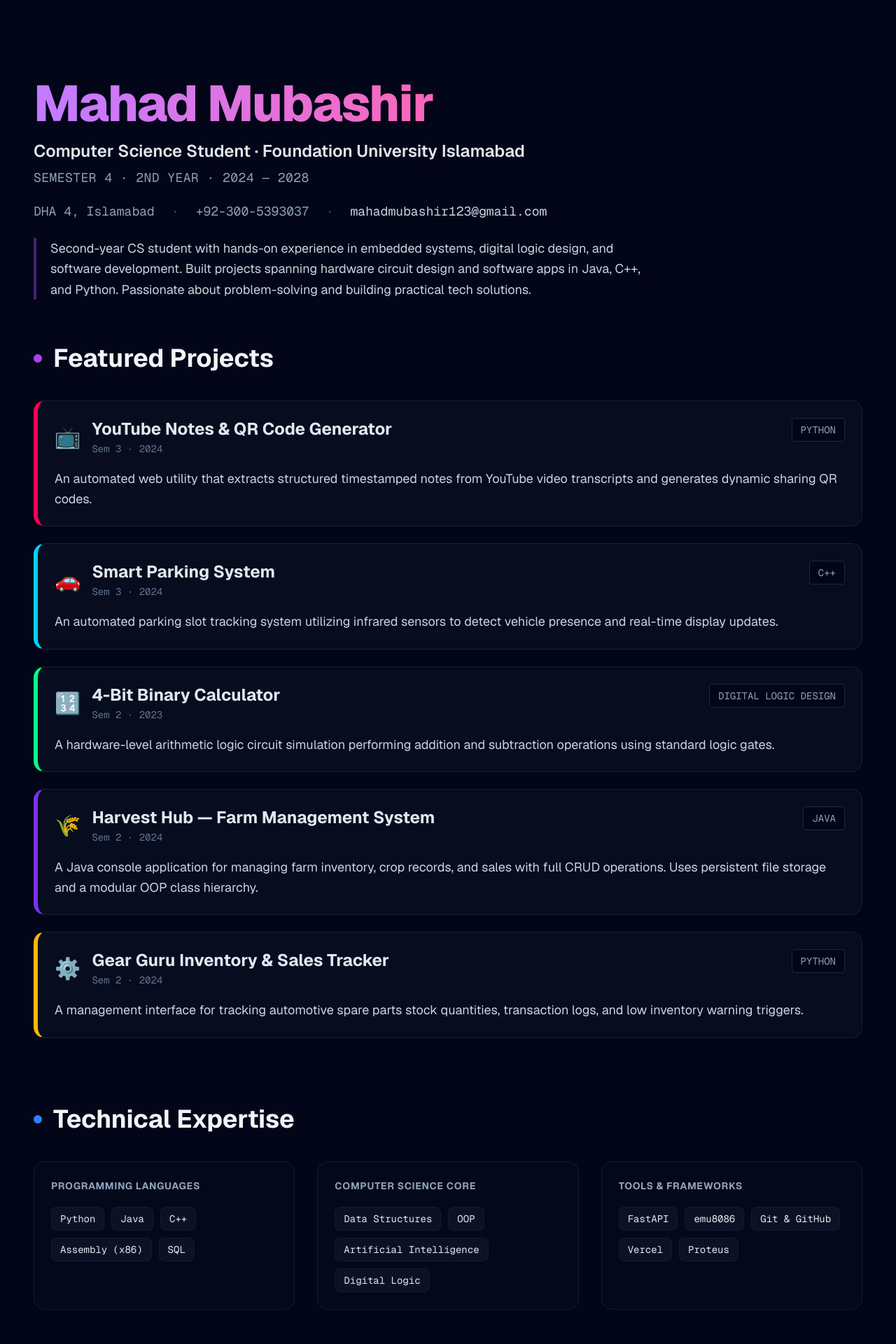
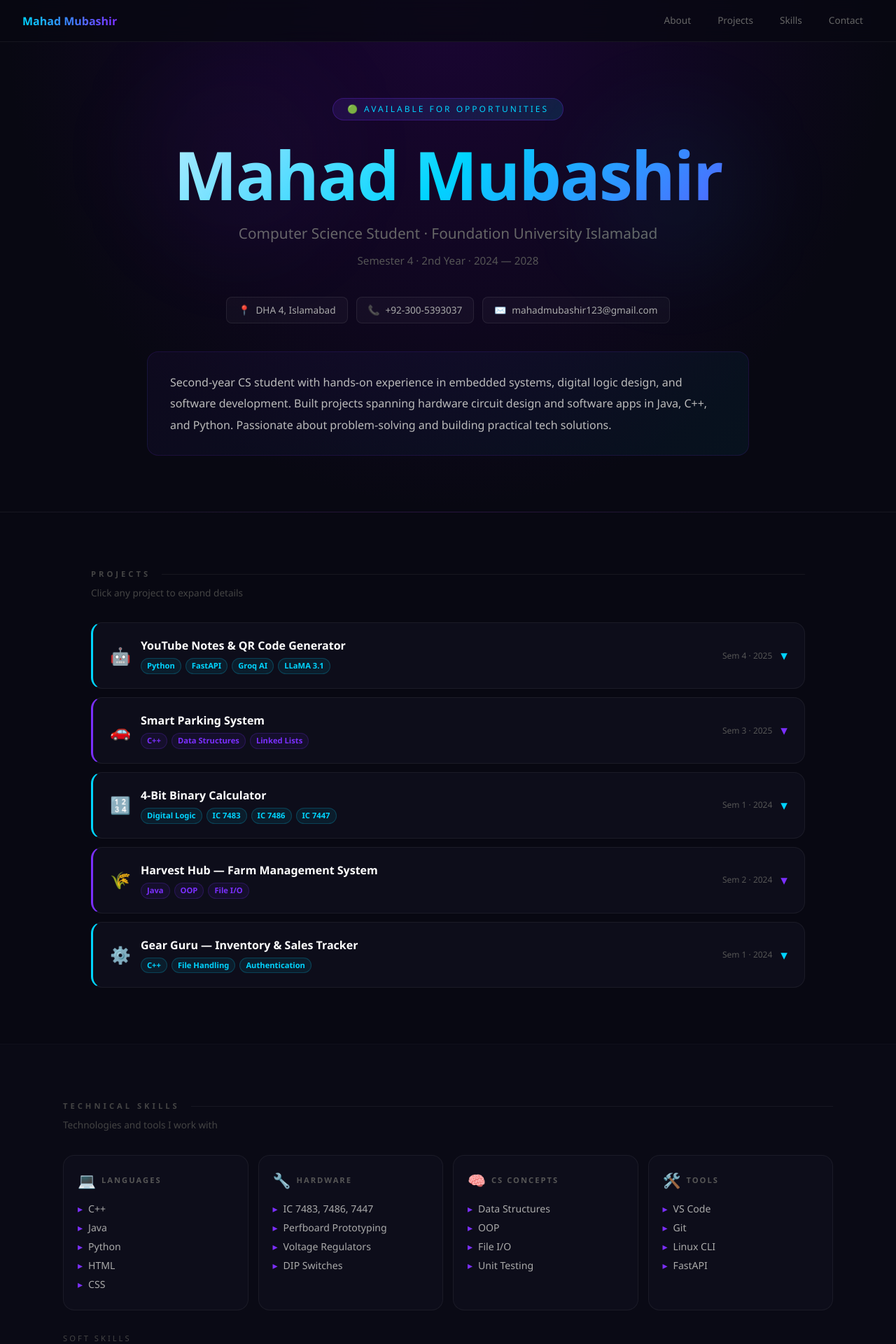
Before and after one commit to mahadmansoormubashir/my-cv, a Next.js app: page / in a window 1280 px wide. Shown: the top 1920 px of the page at 70% size. Built offline with nearby package versions, Linux system fonts and the light colour scheme.

Commit message:
restored correct cv

```diff
--- a/app/page.tsx
+++ b/app/page.tsx
@@ -1,35 +1,33 @@
 "use client";
+import { useState } from "react";
 
-import React, { useState } from "react";
-
-// 1. Projects Data Array
 const projects = [
   {
     title: "YouTube Notes & QR Code Generator",
-    tech: ["Python", "FastAPI", "API Integration"],
-    date: "Sem 3 · 2024",
-    description: "An automated web utility that extracts structured timestamped notes from YouTube video transcripts and generates dynamic sharing QR codes.",
-    color: "#ff0055",
-    icon: "📺",
-    github: "https://github.com/mahadmansoormubashir/youtube-notes",
+    tech: ["Python", "FastAPI", "Groq AI", "LLaMA 3.1"],
+    date: "Sem 4 · 2025",
+    description: "A full-stack AI web app with two tools: a YouTube Notes Generator that fetches video transcripts and uses LLaMA 3.1 via Groq API to produce structured study notes, and a QR Code Generator that converts any URL into a downloadable QR image. Built with a FastAPI backend and vanilla JS frontend.",
+    color: "#00d4ff",
+    icon: "🤖",
+    github: "",
   },
   {
     title: "Smart Parking System",
-    tech: ["C++", "Embedded Systems", "Sensors"],
-    date: "Sem 3 · 2024",
-    description: "An automated parking slot tracking system utilizing infrared sensors to detect vehicle presence and real-time display updates.",
-    color: "#00d2ff",
+    tech: ["C++", "Data Structures", "Linked Lists"],
+    date: "Sem 3 · 2025",
+    description: "A linked-list-based backend system to manage real-time parking slot availability. Features a ParkingSlot node class with slot ID and occupancy tracking, with full unit test coverage including edge cases.",
+    color: "#7b2fff",
     icon: "🚗",
-    github: "https://github.com/mahadmansoormubashir/smart-parking",
+    github: "",
   },
   {
     title: "4-Bit Binary Calculator",
-    tech: ["Digital Logic Design", "Proteus", "Hardware"],
-    date: "Sem 2 · 2023",
-    description: "A hardware-level arithmetic logic circuit simulation performing addition and subtraction operations using standard logic gates.",
-    color: "#00ff87",
+    tech: ["Digital Logic", "IC 7483", "IC 7486", "IC 7447"],
+    date: "Sem 1 · 2024",
+    description: "Hardware binary calculator built on perfboard using TTL logic ICs, performing addition and XOR on 4-bit operands. Includes a 7-segment display decoder for real-time binary-to-decimal output.",
+    color: "#00d4ff",
     icon: "🔢",
-    github: "https://github.com/mahadmansoormubashir/binary-calculator",
+    github: "",
   },
   {
     title: "Harvest Hub — Farm Management System",
@@ -38,176 +36,312 @@ const projects = [
     description: "A Java console application for managing farm inventory, crop records, and sales with full CRUD operations. Uses persistent file storage and a modular OOP class hierarchy.",
     color: "#7b2fff",
     icon: "🌾",
-    github: "https://github.com/mahadmansoormubashir/harvest-hub",
+    github: "",
   },
   {
-    title: "Gear Guru Inventory & Sales Tracker",
-    tech: ["Python", "Data Structures", "File Handling"],
-    date: "Sem 2 · 2024",
-    description: "A management interface for tracking automotive spare parts stock quantities, transaction logs, and low inventory warning triggers.",
-    color: "#ffb700",
+    title: "Gear Guru — Inventory & Sales Tracker",
+    tech: ["C++", "File Handling", "Authentication"],
+    date: "Sem 1 · 2024",
+    description: "C++ inventory management app with login authentication, product tracking, and automated profit calculation. Data persists across sessions using file streams.",
+    color: "#00d4ff",
     icon: "⚙️",
     github: "https://github.com/mahadmansoormubashir/gear-guru",
   },
 ];
 
-// 2. Skills Categories
-const skillCategories = [
-  {
-    title: "Programming Languages",
-    skills: ["Python", "Java", "C++", "Assembly (x86)", "SQL"],
-  },
-  {
-    title: "Computer Science Core",
-    skills: ["Data Structures", "OOP", "Artificial Intelligence", "Digital Logic"],
-  },
-  {
-    title: "Tools & Frameworks",
-    skills: ["FastAPI", "emu8086", "Git & GitHub", "Vercel", "Proteus"],
-  },
+const skills = [
+  { label: "Languages", emoji: "💻", items: ["C++", "Java", "Python", "HTML", "CSS"] },
+  { label: "Hardware", emoji: "🔧", items: ["IC 7483, 7486, 7447", "Perfboard Prototyping", "Voltage Regulators", "DIP Switches"] },
+  { label: "CS Concepts", emoji: "🧠", items: ["Data Structures", "OOP", "File I/O", "Unit Testing"] },
+  { label: "Tools", emoji: "🛠️", items: ["VS Code", "Git", "Linux CLI", "FastAPI"] },
 ];
 
 export default function Home() {
-  const [expandedProject, setExpandedProject] = useState<number | null>(null);
+  const [openProject, setOpenProject] = useState<number | null>(null);
+  const [activeNav, setActiveNav] = useState("home");
 
   return (
-    <div className="min-h-screen bg-slate-950 text-slate-100 font-sans selection:bg-purple-500 selection:text-white">
-      {/* Hero Section */}
-      <header className="max-w-7xl mx-auto pt-28 pb-16 px-8 md:px-12 text-center md:text-left">
-        <h1 className="text-5xl md:text-7xl font-extrabold tracking-tight bg-clip-text text-transparent bg-gradient-to-r from-purple-400 via-pink-400 to-blue-400 mb-4">
+    <main style={{ fontFamily: "'Segoe UI', system-ui, sans-serif", backgroundColor: "#080812", color: "#e8e8e8", minHeight: "100vh", margin: 0, padding: 0 }}>
+
+      {/* Navbar */}
+      <nav style={{
+        position: "fixed", top: 0, left: 0, right: 0, zIndex: 100,
+        background: "#080812cc",
+        backdropFilter: "blur(12px)",
+        borderBottom: "1px solid #ffffff0f",
+        padding: "0 32px",
+        display: "flex", alignItems: "center", justifyContent: "space-between",
+        height: "60px",
+      }}>
+        <span style={{ fontWeight: "800", fontSize: "1rem", background: "linear-gradient(90deg, #00d4ff, #7b2fff)", WebkitBackgroundClip: "text", WebkitTextFillColor: "transparent" }}>
+          Mahad Mubashir
+        </span>
+        <div style={{ display: "flex", gap: "8px" }}>
+          {["About", "Projects", "Skills", "Contact"].map(item => (
+            <button key={item} onClick={() => {
+              setActiveNav(item.toLowerCase());
+              document.getElementById(item.toLowerCase())?.scrollIntoView({ behavior: "smooth" });
+            }} style={{
+              background: activeNav === item.toLowerCase() ? "#ffffff15" : "transparent",
+              border: "1px solid " + (activeNav === item.toLowerCase() ? "#ffffff22" : "transparent"),
+              color: activeNav === item.toLowerCase() ? "#fff" : "#666",
+              padding: "6px 14px",
+              borderRadius: "8px",
+              cursor: "pointer",
+              fontSize: "0.85rem",
+              fontWeight: "500",
+            }}>{item}</button>
+          ))}
+        </div>
+      </nav>
+
+      {/* Hero */}
+      <header id="about" style={{
+        paddingTop: "140px", paddingBottom: "80px", paddingLeft: "40px", paddingRight: "40px",
+        textAlign: "center",
+        background: "radial-gradient(ellipse at 50% 0%, #1a0533 0%, #080812 70%)",
+        borderBottom: "1px solid #ffffff0f",
+        position: "relative",
+        overflow: "hidden",
+      }}>
+        <div style={{ position: "absolute", top: "10%", left: "15%", width: "300px", height: "300px", borderRadius: "50%", background: "#7b2fff0a", filter: "blur(60px)", pointerEvents: "none" }} />
+        <div style={{ position: "absolute", top: "20%", right: "15%", width: "250px", height: "250px", borderRadius: "50%", background: "#00d4ff0a", filter: "blur(60px)", pointerEvents: "none" }} />
+
+        <div style={{
+          display: "inline-block",
+          background: "linear-gradient(135deg, #7b2fff22, #00d4ff22)",
+          border: "1px solid #7b2fff44",
+          borderRadius: "50px",
+          padding: "6px 20px",
+          fontSize: "0.75rem",
+          letterSpacing: "3px",
+          textTransform: "uppercase",
+          color: "#00d4ff",
+          marginBottom: "24px",
+        }}>
+          🟢 Available for Opportunities
+        </div>
+
+        <h1 style={{
+          fontSize: "clamp(2.5rem, 8vw, 6rem)",
+          fontWeight: "900",
+          margin: "0 0 16px",
+          background: "linear-gradient(135deg, #ffffff 0%, #00d4ff 50%, #7b2fff 100%)",
+          WebkitBackgroundClip: "text",
+          WebkitTextFillColor: "transparent",
+          letterSpacing: "-2px",
+          lineHeight: "1.1",
+        }}>
           Mahad Mubashir
         </h1>
 
-        <p className="text-xl md:text-2xl text-slate-200 font-semibold mb-2">
+        <p style={{ fontSize: "1.3rem", color: "#666", margin: "0 0 12px", fontWeight: "400" }}>
           Computer Science Student · Foundation University Islamabad
         </p>
-
-        <p className="text-base md:text-lg text-slate-400 font-mono tracking-wide mb-5">
-          SEMESTER 4 · 2ND YEAR · 2024 — 2028
+        <p style={{ fontSize: "0.95rem", color: "#555", margin: "0 0 40px" }}>
+          Semester 4 · 2nd Year · 2024 — 2028
         </p>
 
-        <div className="flex flex-wrap items-center justify-center md:justify-start gap-x-6 gap-y-2 text-base md:text-lg text-slate-400 font-mono mb-6">
-          <span>DHA 4, Islamabad</span>
-          <span className="hidden sm:inline text-slate-600">·</span>
-          <span>+92-300-5393037</span>
-          <span className="hidden sm:inline text-slate-600">·</span>
-          <a href="mailto:mahadmubashir123@gmail.com" className="text-slate-300 hover:text-purple-400 transition-colors">
-            mahadmubashir123@gmail.com
-          </a>
+        <div style={{ display: "flex", justifyContent: "center", flexWrap: "wrap", gap: "12px", fontSize: "0.85rem", marginBottom: "40px" }}>
+          {[
+            { icon: "📍", text: "DHA 4, Islamabad" },
+            { icon: "📞", text: "+92-300-5393037" },
+            { icon: "✉️", text: "mahadmubashir123@gmail.com" },
+          ].map((item) => (
+            <div key={item.text} style={{
+              background: "#ffffff08", border: "1px solid #ffffff15",
+              borderRadius: "8px", padding: "8px 16px", color: "#aaa",
+              display: "flex", alignItems: "center", gap: "8px",
+            }}>
+              <span>{item.icon}</span><span>{item.text}</span>
             </div>
-
-        <p className="text-base md:text-lg text-slate-300 leading-relaxed max-w-4xl mx-auto md:mx-0 border-l-4 border-purple-500/40 pl-5">
-          Second-year CS student with hands-on experience in embedded systems, digital logic design, and software development. Built projects spanning hardware circuit design and software apps in Java, C++, and Python. Passionate about problem-solving and building practical tech solutions.
-        </p>
-      </header>
-
-      <main className="max-w-7xl mx-auto px-8 md:px-12 space-y-24 pb-28">
-        {/* Projects Section */}
-        <section>
-          <h2 className="text-3xl md:text-4xl font-bold mb-10 flex items-center gap-4">
-            <span className="h-3 w-3 rounded-full bg-purple-500 animate-pulse" />
-            Featured Projects
-          </h2>
-
-          <div className="grid gap-6">
-            {projects.map((project, index) => {
-              const isExpanded = expandedProject === index;
-              return (
-                <div
-                  key={index}
-                  onClick={() => setExpandedProject(isExpanded ? null : index)}
-                  className="group bg-slate-900/40 border border-slate-800/80 hover:border-slate-700 rounded-2xl p-6 cursor-pointer transition-all duration-300 backdrop-blur-sm shadow-md hover:shadow-xl"
-                  style={{ borderLeft: `6px solid ${project.color}` }}
-                >
-                  <div className="flex items-start justify-between gap-4">
-                    <div className="flex items-center gap-4">
-                      <span className="text-3xl" role="img" aria-label="project icon">{project.icon}</span>
-                      <div>
-                        <h3 className="font-bold text-xl md:text-2xl text-slate-200 group-hover:text-white transition-colors">
-                          {project.title}
-                        </h3>
-                        <span className="text-xs md:text-sm text-slate-500 font-mono">
-                          {project.date}
-                        </span>
-                      </div>
-                    </div>
-                    <span className="text-slate-400 text-xs md:text-sm font-mono uppercase bg-slate-950 px-3 py-1.5 rounded border border-slate-800 shrink-0">
-                      {project.tech[0]}
-                    </span>
-                  </div>
-
-                  {/* Description container checks expansion state to avoid jumpy hover states */}
-                  <p className={`mt-4 text-base md:text-lg text-slate-300 leading-relaxed transition-all duration-300 ${isExpanded ? "" : "line-clamp-2"}`}>
-                    {project.description}
-                  </p>
-
-                  {isExpanded && (
-                    <div className="mt-6 pt-5 border-t border-slate-800/60 flex flex-wrap gap-4 items-center justify-between dynamic-fade-in">
-                      <div className="flex gap-2 flex-wrap">
-                        {project.tech.map((t, i) => (
-                          <span
-                            key={i}
-                            className="text-xs md:text-sm bg-slate-950 text-slate-300 px-3 py-1.5 rounded-full border border-slate-800 font-medium"
-                          >
-                            {t}
-                          </span>
           ))}
         </div>
 
+        <div style={{
+          maxWidth: "860px", margin: "0 auto",
+          background: "linear-gradient(135deg, #7b2fff0d, #00d4ff0d)",
+          border: "1px solid #7b2fff22",
+          borderRadius: "16px", padding: "28px 32px",
+          textAlign: "left",
+        }}>
+          <p style={{ lineHeight: "1.9", color: "#bbb", fontSize: "1rem", margin: 0 }}>
+            Second-year CS student with hands-on experience in embedded systems, digital logic design, and software development.
+            Built projects spanning hardware circuit design and software apps in Java, C++, and Python.
+            Passionate about problem-solving and building practical tech solutions.
+          </p>
+        </div>
+      </header>
+
+      {/* Projects */}
+      <section id="projects" style={{ maxWidth: "1100px", margin: "0 auto", padding: "80px 40px" }}>
+        <SectionTitle title="Projects" subtitle="Click any project to expand details" />
+        <div style={{ display: "grid", gap: "12px" }}>
+          {projects.map((project, i) => (
+            <div key={i}
+              onClick={() => setOpenProject(openProject === i ? null : i)}
+              style={{
+                background: "#0d0d1a",
+                border: `1px solid ${openProject === i ? project.color + "44" : "#ffffff0f"}`,
+                borderLeft: `3px solid ${project.color}`,
+                borderRadius: "16px",
+                padding: "20px 24px",
+                cursor: "pointer",
+              }}>
+              <div style={{ display: "flex", justifyContent: "space-between", alignItems: "center", gap: "12px" }}>
+                <div style={{ display: "flex", alignItems: "center", gap: "14px" }}>
+                  <span style={{ fontSize: "1.5rem" }}>{project.icon}</span>
+                  <div>
+                    <h3 style={{ margin: "0 0 6px", fontSize: "1rem", fontWeight: "700", color: "#fff" }}>{project.title}</h3>
+                    <div style={{ display: "flex", flexWrap: "wrap", gap: "6px" }}>
+                      {project.tech.map(t => (
+                        <span key={t} style={{
+                          background: `${project.color}15`, border: `1px solid ${project.color}33`,
+                          color: project.color, padding: "2px 8px", borderRadius: "50px", fontSize: "0.7rem", fontWeight: "600",
+                        }}>{t}</span>
+                      ))}
+                    </div>
+                  </div>
+                </div>
+                <div style={{ display: "flex", alignItems: "center", gap: "12px", flexShrink: 0 }}>
+                  <span style={{ fontSize: "0.75rem", color: "#555" }}>{project.date}</span>
+                  <span style={{ color: project.color, fontSize: "1.2rem", display: "inline-block", transform: openProject === i ? "rotate(180deg)" : "rotate(0deg)", transition: "transform 0.2s" }}>▾</span>
+                </div>
+              </div>
+
+              {openProject === i && (
+                <div style={{ marginTop: "16px", paddingTop: "16px", borderTop: `1px solid ${project.color}22` }}>
+                  <p style={{ margin: 0, color: "#999", fontSize: "0.9rem", lineHeight: "1.8" }}>{project.description}</p>
                   {project.github && (
-                        <a
-                          href={project.github}
-                          target="_blank"
-                          rel="noopener noreferrer"
-                          onClick={(e) => e.stopPropagation()}
-                          className="inline-flex items-center gap-2 text-sm bg-slate-800 hover:bg-slate-700 text-white font-semibold px-5 py-2.5 rounded-xl transition-colors border border-slate-700 shadow-sm"
-                        >
+                    <a href={project.github} target="_blank" rel="noopener noreferrer"
+                      onClick={e => e.stopPropagation()}
+                      style={{
+                        display: "inline-block",
+                        marginTop: "14px",
+                        background: "#ffffff08",
+                        border: "1px solid #ffffff15",
+                        color: "#fff",
+                        padding: "8px 18px",
+                        borderRadius: "8px",
+                        fontSize: "0.85rem",
+                        textDecoration: "none",
+                        fontWeight: "600",
+                      }}>
                       🐙 View on GitHub
                     </a>
                   )}
                 </div>
               )}
             </div>
-              );
-            })}
+          ))}
         </div>
       </section>
 
-        {/* Skills Section */}
-        <section>
-          <h2 className="text-3xl md:text-4xl font-bold mb-10 flex items-center gap-4">
-            <span className="h-3 w-3 rounded-full bg-blue-500" />
-            Technical Expertise
-          </h2>
-          <div className="grid md:grid-cols-3 gap-8">
-            {skillCategories.map((category, idx) => (
-              <div
-                key={idx}
-                className="bg-slate-900/20 border border-slate-800/60 rounded-2xl p-6 backdrop-blur-sm"
-              >
-                <h3 className="font-bold text-sm uppercase tracking-wider text-slate-400 mb-5">
-                  {category.title}
-                </h3>
-                <div className="flex flex-wrap gap-2.5">
-                  {category.skills.map((skill, i) => (
-                    <span
-                      key={i}
-                      className="text-xs md:text-sm bg-slate-900/80 text-slate-200 px-3 py-1.5 rounded-lg border border-slate-800/40 font-mono"
-                    >
-                      {skill}
-                    </span>
+      {/* Skills */}
+      <section id="skills" style={{ background: "#0a0a15", borderTop: "1px solid #ffffff05", borderBottom: "1px solid #ffffff05", padding: "80px 40px" }}>
+        <div style={{ maxWidth: "1100px", margin: "0 auto" }}>
+          <SectionTitle title="Technical Skills" subtitle="Technologies and tools I work with" />
+          <div style={{ display: "grid", gridTemplateColumns: "repeat(auto-fit, minmax(190px, 1fr))", gap: "14px" }}>
+            {skills.map(skill => (
+              <div key={skill.label} style={{
+                background: "#0d0d1a", border: "1px solid #ffffff0f",
+                borderRadius: "16px", padding: "20px",
+              }}>
+                <div style={{ display: "flex", alignItems: "center", gap: "8px", marginBottom: "14px" }}>
+                  <span style={{ fontSize: "1.3rem" }}>{skill.emoji}</span>
+                  <p style={{ margin: 0, fontSize: "0.7rem", color: "#555", textTransform: "uppercase", letterSpacing: "2px", fontWeight: "700" }}>{skill.label}</p>
+                </div>
+                {skill.items.map(item => (
+                  <p key={item} style={{ margin: "6px 0", fontSize: "0.88rem", color: "#aaa", display: "flex", alignItems: "center", gap: "8px" }}>
+                    <span style={{ color: "#7b2fff" }}>▸</span> {item}
+                  </p>
+                ))}
+              </div>
+            ))}
+          </div>
+
+          <div style={{ marginTop: "32px" }}>
+            <p style={{ fontSize: "0.7rem", color: "#444", textTransform: "uppercase", letterSpacing: "3px", marginBottom: "14px" }}>Soft Skills</p>
+            <div style={{ display: "flex", flexWrap: "wrap", gap: "10px" }}>
+              {["Problem Solving", "Teamwork & Collaboration", "Leadership", "Effective Communication"].map(skill => (
+                <span key={skill} style={{
+                  background: "#ffffff05", border: "1px solid #ffffff10",
+                  color: "#aaa", padding: "10px 20px", borderRadius: "50px",
+                  fontSize: "0.88rem", fontWeight: "500",
+                }}>{skill}</span>
               ))}
             </div>
           </div>
+        </div>
+      </section>
+
+      {/* Volunteer */}
+      <section style={{ maxWidth: "1100px", margin: "0 auto", padding: "80px 40px" }}>
+        <SectionTitle title="Volunteer Work" subtitle="Giving back to the community" />
+        <div style={{
+          background: "#0d0d1a", border: "1px solid #ffffff0f",
+          borderLeft: "3px solid #00d4ff",
+          borderRadius: "16px", padding: "24px 28px",
+          display: "flex", justifyContent: "space-between", alignItems: "flex-start", flexWrap: "wrap", gap: "16px",
+        }}>
+          <div style={{ flex: 1 }}>
+            <h3 style={{ margin: "0 0 8px", fontSize: "1rem", fontWeight: "700", color: "#fff" }}>
+              🩸 Community Outreach — Blood Transfusion Awareness
+            </h3>
+            <p style={{ margin: 0, color: "#999", fontSize: "0.9rem", lineHeight: "1.7" }}>
+              Researched safety protocols at AFIT blood bank and led social media campaigns debunking common myths.
+              Organized educational workshops on hereditary blood disorders for university students.
+            </p>
+          </div>
+          <div style={{
+            background: "#00d4ff22", border: "1px solid #00d4ff44",
+            borderRadius: "8px", padding: "6px 14px",
+            color: "#00d4ff", fontSize: "0.8rem", fontWeight: "600", whiteSpace: "nowrap",
+          }}>2025</div>
+        </div>
+      </section>
+
+      {/* Footer */}
+      <footer id="contact" style={{ borderTop: "1px solid #ffffff08", background: "#050510", padding: "60px 40px 32px" }}>
+        <div style={{ maxWidth: "1100px", margin: "0 auto" }}>
+          <h2 style={{ textAlign: "center", fontSize: "2rem", fontWeight: "800", margin: "0 0 8px", color: "#fff" }}>Get In Touch</h2>
+          <p style={{ textAlign: "center", color: "#555", marginBottom: "40px" }}>Feel free to reach out for opportunities or collaborations</p>
+
+          <div style={{ display: "flex", justifyContent: "center", flexWrap: "wrap", gap: "16px", marginBottom: "48px" }}>
+            {[
+              { icon: "✉️", label: "Email", value: "mahadmubashir123@gmail.com", color: "#00d4ff" },
+              { icon: "📞", label: "Phone", value: "+92-300-5393037", color: "#7b2fff" },
+              { icon: "📍", label: "Location", value: "DHA 4, Islamabad, Pakistan", color: "#00d4ff" },
+            ].map(c => (
+              <div key={c.label} style={{
+                background: "#0d0d1a", border: `1px solid ${c.color}22`,
+                borderRadius: "16px", padding: "20px 24px", minWidth: "200px", textAlign: "center",
+              }}>
+                <div style={{ fontSize: "1.5rem", marginBottom: "8px" }}>{c.icon}</div>
+                <p style={{ margin: "0 0 4px", fontSize: "0.7rem", color: "#444", textTransform: "uppercase", letterSpacing: "2px" }}>{c.label}</p>
+                <p style={{ margin: 0, color: "#aaa", fontSize: "0.9rem" }}>{c.value}</p>
+              </div>
             ))}
           </div>
-        </section>
+
+          <div style={{ borderTop: "1px solid #ffffff08", paddingTop: "24px", textAlign: "center" }}>
+            <p style={{ margin: 0, color: "#333", fontSize: "0.8rem" }}>© 2025 Mahad Mubashir · DHA 4, Islamabad, Pakistan</p>
+          </div>
+        </div>
+      </footer>
+
     </main>
+  );
+}
 
-      {/* Footer */}
-      <footer className="border-t border-slate-900 text-center py-10 text-sm text-slate-500 font-mono">
-        © 2026 · Built with Next.js & Tailwind CSS
-      </footer>
+function SectionTitle({ title, subtitle }: { title: string; subtitle?: string }) {
+  return (
+    <div style={{ marginBottom: "32px" }}>
+      <div style={{ display: "flex", alignItems: "center", gap: "16px", marginBottom: "8px" }}>
+        <h2 style={{ fontSize: "0.7rem", fontWeight: "800", letterSpacing: "4px", textTransform: "uppercase", color: "#444", margin: 0, whiteSpace: "nowrap" }}>{title}</h2>
+        <div style={{ flex: 1, height: "1px", background: "#ffffff0f" }} />
+      </div>
+      {subtitle && <p style={{ margin: 0, color: "#444", fontSize: "0.85rem" }}>{subtitle}</p>}
     </div>
   );
 }
```
Lines whose indentation alone changed are shown as unchanged.
